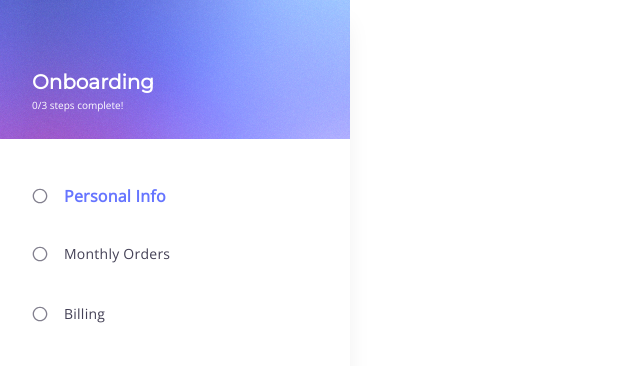
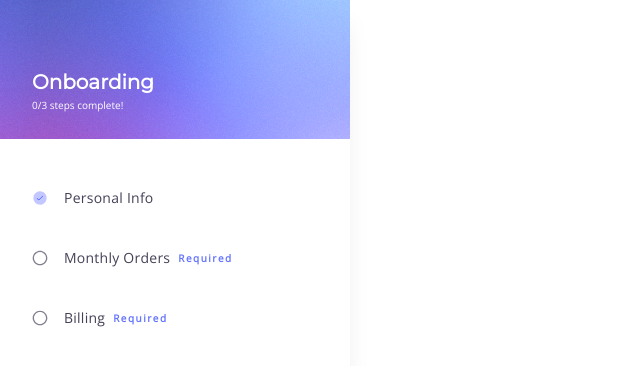
Before and after one commit to dkhmora/shipinsure-onboarding, a React (Create React App) app: page / in a window 1280 px wide. Shown: the top 366 px of the page, without its empty margins (0-640 px from the left). Built offline with nearby package versions, Linux system fonts and the light colour scheme.

Commit message:
Placed onboarding steps into constant variable, added required text to steps

```diff
--- a/src/components/SideBar/SideBar.css
+++ b/src/components/SideBar/SideBar.css
@@ -90,6 +90,19 @@
   margin-left: 16px;
 }
 
+.required-step-text {
+  color: var(--utility-purple, #6675ff);
+
+  /* Open Sans/Overline 2 */
+  font-family: Open Sans;
+  font-size: 10px;
+  font-style: normal;
+  font-weight: 700;
+  line-height: 16px; /* 160% */
+  letter-spacing: 1.5px;
+  margin-left: 8px;
+}
+
 .step-icon {
   width: 16px;
   height: 16px;
--- a/src/components/SideBar/Steps.jsx
+++ b/src/components/SideBar/Steps.jsx
@@ -1,27 +1,24 @@
 import React from "react";
 import RadioIcon from "../../assets/icons/Radio.svg";
 import CheckIcon from "../../assets/icons/Check.svg";
+import { onboardingSteps } from "../../constants";
 
 export default function Steps() {
   return (
     <div class="steps-container">
-      <div class="step-text-container">
-        <img src={RadioIcon} class="step-icon" alt="radio" />
+      {onboardingSteps.map(({ title, required, completed }, index) => (
+        <div class="step-text-container">
+          {completed ? (
+            <img src={CheckIcon} class="step-icon" alt="radio" />
+          ) : (
+            <img src={RadioIcon} class="step-icon" alt="radio" />
+          )}
 
-        <div class="selected-step-text">Personal Info</div>
-      </div>
+          <div class="default-step-text">{title}</div>
 
-      <div class="step-text-container">
-        <img src={RadioIcon} class="step-icon" alt="radio" />
-
-        <div class="default-step-text">Monthly Orders</div>
-      </div>
-
-      <div class="step-text-container">
-        <img src={RadioIcon} class="step-icon" alt="radio" />
-
-        <div class="default-step-text">Billing</div>
-      </div>
+          {required ? <div class="required-step-text">Required</div> : null}
+        </div>
+      ))}
     </div>
   );
 }
--- /dev/null
+++ b/src/constants/index.js
@@ -0,0 +1,5 @@
+export const onboardingSteps = [
+  { title: "Personal Info", required: false, completed: true },
+  { title: "Monthly Orders", required: true, completed: false },
+  { title: "Billing", required: true, completed: false },
+];
```
